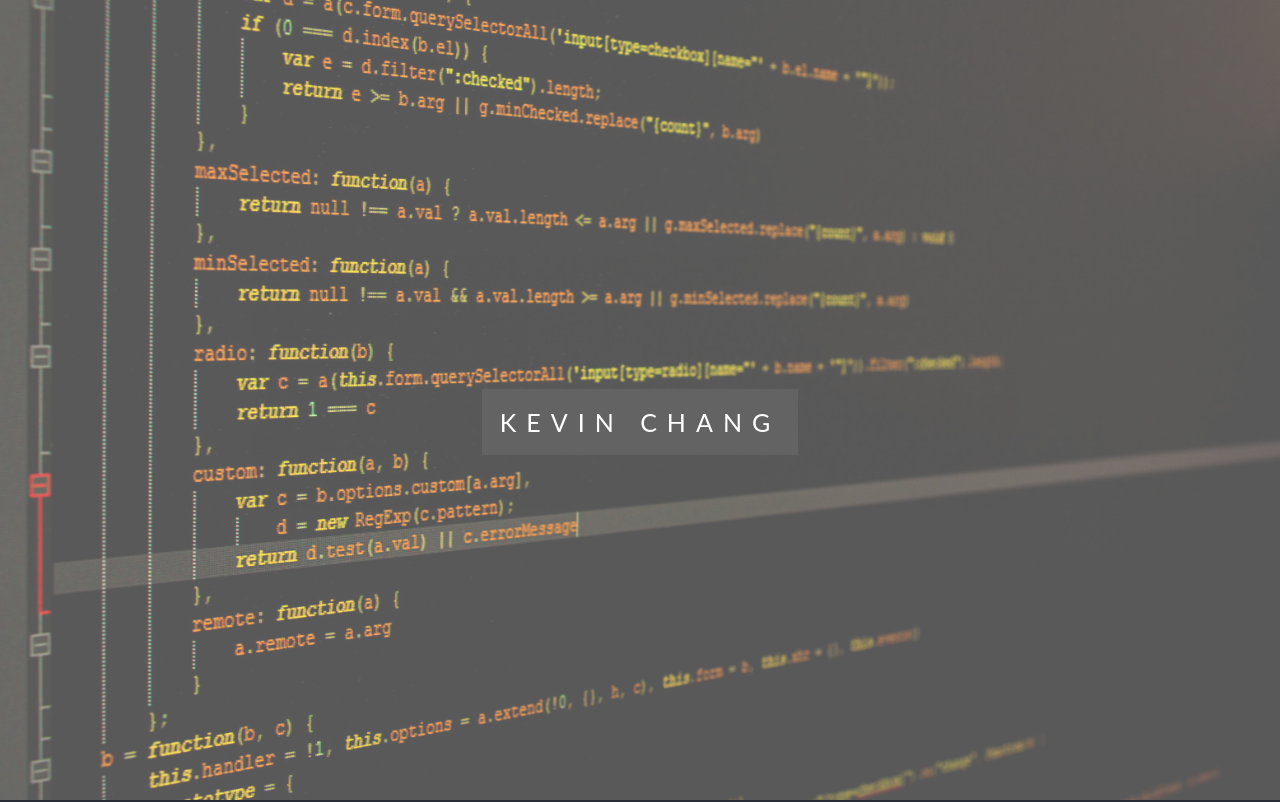
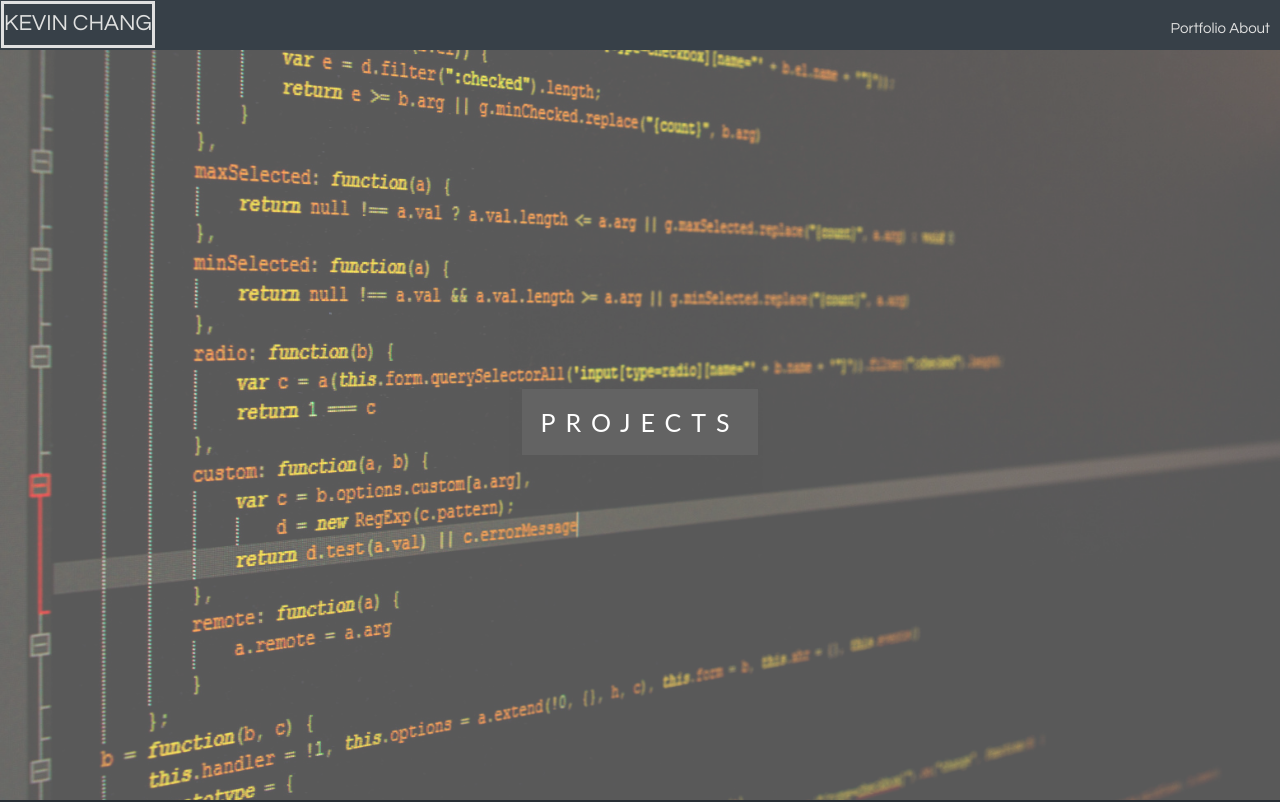
Before and after one commit to kckaiwei/kckaiwei.github.io, a plain HTML site: page index.html in a window 1280 px wide. Shown: the top 802 px of the page. Drawn offline with Linux system fonts and the light colour scheme.

Commit message:
addition of nav bar

```diff
--- a/css/styles.css
+++ b/css/styles.css
@@ -59,6 +59,70 @@ span.border.secondary{
   color: #f7f7f7;
 }
 
+.fixed-nav-bar {
+	position: fixed;
+	top: 0;
+	left: 0;
+	z-index: 9999;
+	width: 100%;
+	height: 50px;
+	background-color: #374048;
+	color: #e0e0e0;
+	font-family: Century Gothic, sans-serif;
+}
+
+#logo {
+	display: inline;
+	float: left;
+	margin-left: 10px;
+	font-size: 150%;
+	border-style: solid;
+	margin: 1px 1px 1px 1px;
+}
+
+.menu-items {
+	float: right;
+	margin-right: 10px;
+	display: inline;
+	list-style-type: none;
+}
+
+.menu-items li {
+	display: inline;
+	height: 100%;
+}
+
+.menu-items li a {
+	text-decoration: none;
+	color: #e0e0e0;
+}
+
+.menu-items li a:visited{
+	text-decoration: none;
+	color: #e0e0e0;
+}
+
+.menu-items li a:hover {
+	text-decoration: none;
+	background-color: #21262B;
+}
+
+.menu-items li a:active {
+	text-decoration: none;
+	background-color: #909295;
+}
+
+.name-logo {
+	font: "Lato", sans-serif;
+	font-size: 140%;
+	color: white;
+	display: block;
+	padding: 2px 2px 2px 2px;
+	letter-spacing: 10px;
+	border-style: solid;
+	border-width: 2px;
+}
+
 .bgimg-0{
 	/* The image used */
     background-image: url(../assets/img/program-bg2.jpg);
--- a/index.html
+++ b/index.html
@@ -11,9 +11,20 @@
     </head>
 
     <body>
-    	<div class="parallax bgimg-0">
+    	<nav class="fixed-nav-bar">
+    		<span id="logo">
+    			KEVIN CHANG
+    		</span>
+    		<span id="menu" class="menu">
+	    		<ul class="menu-items">
+	    			<li><a href="#portfolio">Portfolio</a></li>
+	    			<li>About</li>
+	    		</ul>
+    		</span>
+    	</nav>
+    	<div class="parallax bgimg-0" id="portfolio">
     		<div class="caption">
-	    		<span class="border">KEVIN CHANG</span>
+	    		<span class="border">PROJECTS</span>
 	    	</div>
     	</div>
 
```
